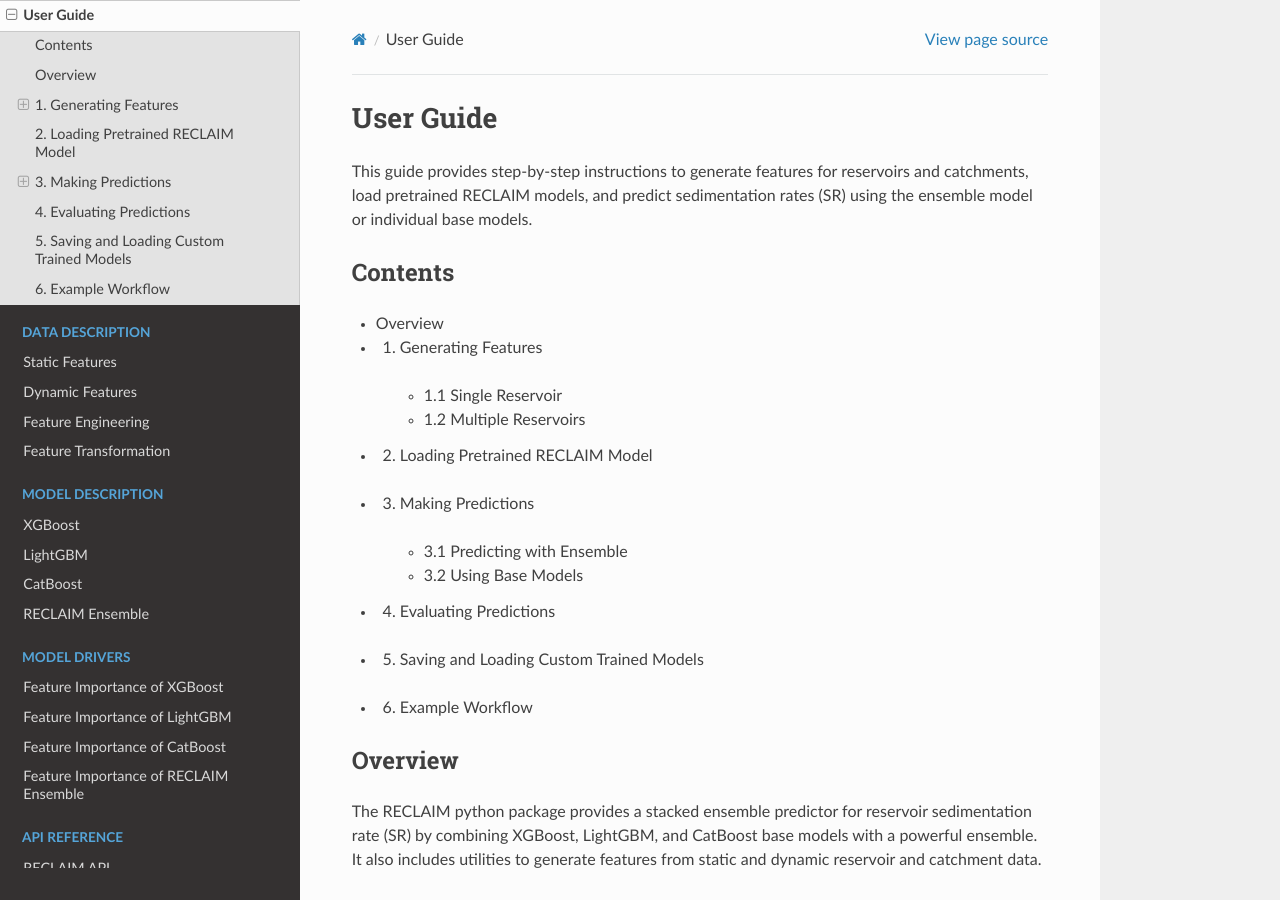
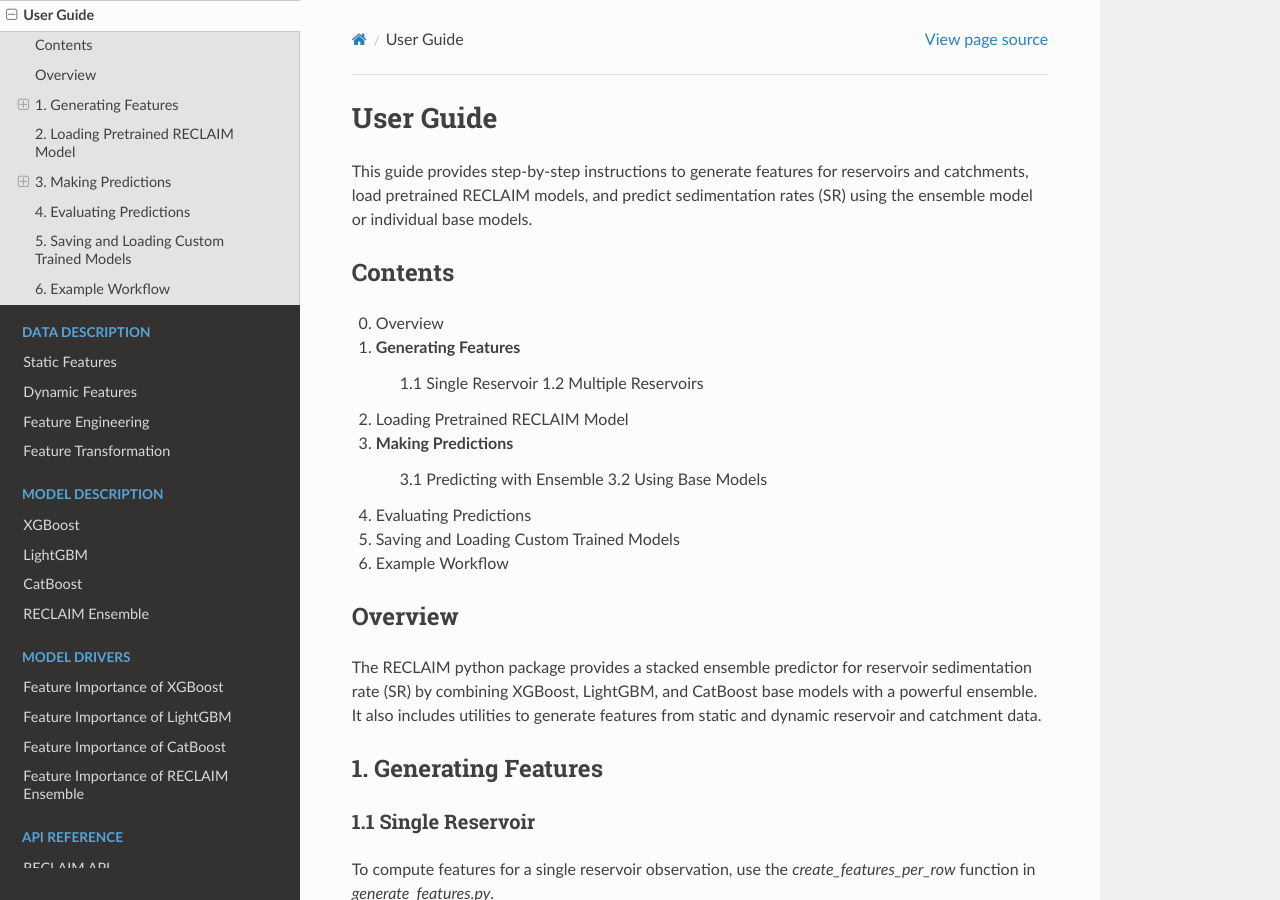
Before and after one commit to UW-SASWE/RECLAIM, a Sphinx documentation site: the page built from docs/UserGuide.rst, in a window 1280 px wide and 900 px high. Built offline with Sphinx 7.4.7 and the Read the Docs theme 3.1.0, drawn with Linux system fonts in a browser that asks for light colours; some of the changed lines change nothing that is shown.

Commit message:
corrected numbered list

```diff
--- a/docs/UserGuide.rst
+++ b/docs/UserGuide.rst
@@ -5,17 +5,17 @@
 
 Contents
 --------
-- Overview
-- 1. Generating Features
-    - 1.1 Single Reservoir
-    - 1.2 Multiple Reservoirs
-- 2. Loading Pretrained RECLAIM Model
-- 3. Making Predictions
-    - 3.1 Predicting with Ensemble
-    - 3.2 Using Base Models
-- 4. Evaluating Predictions
-- 5. Saving and Loading Custom Trained Models
-- 6. Example Workflow
+0. Overview
+1. Generating Features
+    1.1 Single Reservoir
+    1.2 Multiple Reservoirs
+2. Loading Pretrained RECLAIM Model
+3. Making Predictions
+    3.1 Predicting with Ensemble
+    3.2 Using Base Models
+4. Evaluating Predictions
+5. Saving and Loading Custom Trained Models
+6. Example Workflow
 
 Overview
 --------
```
